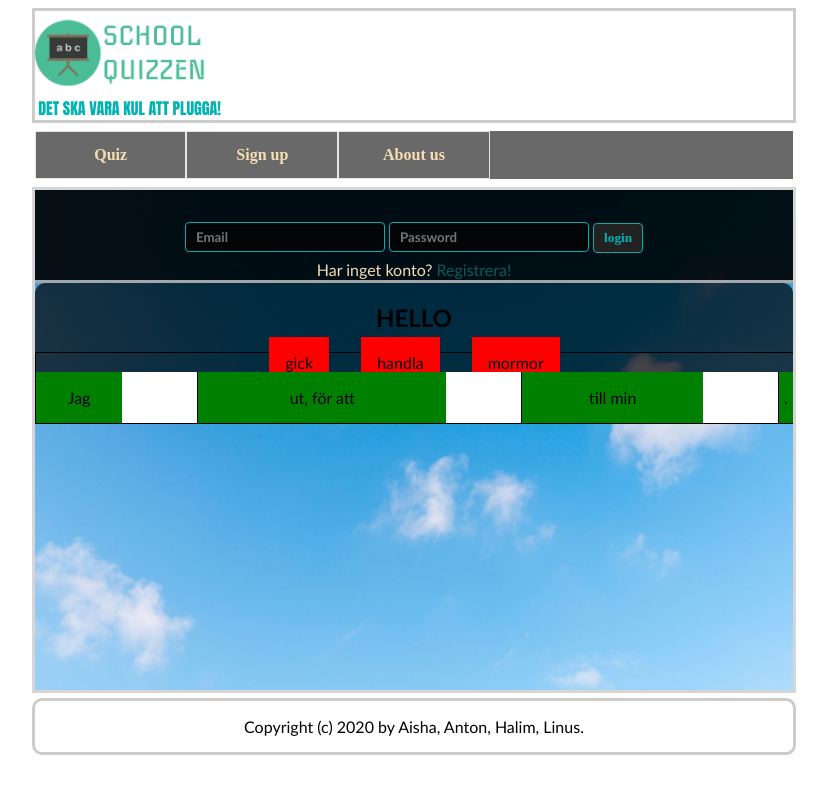
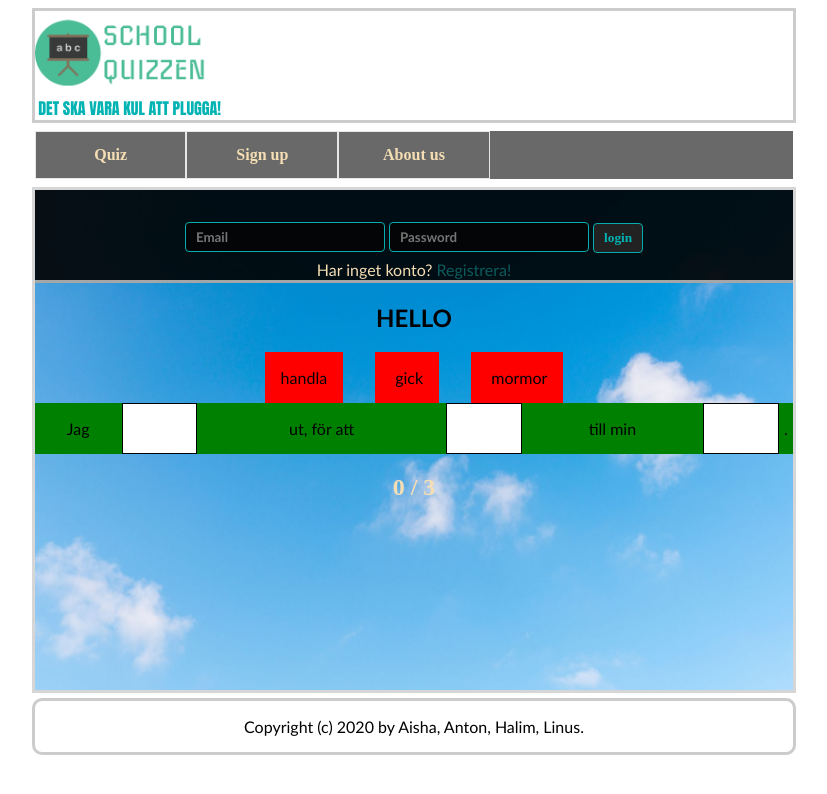
Before and after one commit to LinusSelven/web-application-quiz, a Vue app: page /svenskaQuiz in a window 1280 px wide. Shown: the top 794 px of the page, without its empty margins (226-1053 px from the left). Built offline with nearby package versions, Linux system fonts and the light colour scheme; no server answers; the HTML template or start-up script is replaced by a standard one.

Commit message:
fixed drag and drop, now shows score as well

```diff
--- a/src/components/svenskaQuiz.vue
+++ b/src/components/svenskaQuiz.vue
@@ -3,90 +3,95 @@
         <h1>HELLO</h1>
         <div class="q-question">
 
-            <div class="q-words-board" id="board-1" @dragover.prevent @drop.prevent="drop">
-                <p id="answer1" :draggable="true" @dragstart="dragStart" @dragover.stop>{{svenskaQuiz[0].quizAnswer1}}</p>
-                <p id="answer2" :draggable="true" @dragstart="dragStart" @dragover.stop>{{svenskaQuiz[0].quizAnswer2}}</p>
-                <p id="answer3" :draggable="true" @dragstart="dragStart" @dragover.stop>{{svenskaQuiz[0].quizAnswer3}}</p>
+            <div class="q-words-box" id="box-0" @dragover.prevent @drop.prevent="drop">
+                <p id="answer-1" :draggable="true" @dragstart="dragStart" @dragover.stop>
+                    {{svenskaQuiz[0].quizAnswer1}}</p>
+                <p id="answer-2" :draggable="true" @dragstart="dragStart" @dragover.stop>
+                    {{svenskaQuiz[0].quizAnswer2}}</p>
+                <p id="answer-3" :draggable="true" @dragstart="dragStart" @dragover.stop>
+                    {{svenskaQuiz[0].quizAnswer3}}</p>
             </div>
 
             <div class="q-answer">
                 <div class="part"><p>{{svenskaQuiz[0].quizPart1}}</p></div>
-                <div class="empty" id="board-2" @dragover.prevent @drop.prevent="drop"></div>
+                <div class="empty" id="box-1" @dragover.prevent @drop.prevent="drop"></div>
                 <div class="part"><p>{{svenskaQuiz[0].quizPart2}}</p></div>
-                <div class="empty" id="board-3" @dragover.prevent @drop.prevent="drop"></div>
+                <div class="empty" id="box-2" @dragover.prevent @drop.prevent="drop"></div>
                 <div class="part"><p>{{svenskaQuiz[0].quizPart3}}</p></div>
-                <div class="empty" id="board-4" @dragover.prevent @drop.prevent="drop"></div>
+                <div class="empty" id="box-3" @dragover.prevent @drop.prevent="drop"></div>
                 <div class="part"><p>{{svenskaQuiz[0].quizEnd}}</p></div>
             </div>
         </div>
+        <h2>{{countOfCorrectAnswers}} / {{svenskaQuiz.length * 3}}</h2>
     </div>
 </template>
 
 
 <script>
   export default {
-        name: "svenskaQuiz",
+    name: 'svenskaQuiz',
     data: function () {
       return {
         svenskaQuiz: [{
-                    "quizId": 1, "quizPart1": "Jag ", "quizPart2": "ut, för att ", "quizPart3": "till min ",
-                    "quizEnd": ".", "quizAnswer1": "gick", "quizAnswer2": "handla", "quizAnswer3": "mormor"
+          'quizId': 1, 'quizPart1': 'Jag ', 'quizPart2': 'ut, för att ', 'quizPart3': 'till min ',
+          'quizEnd': '.', 'quizAnswer1': 'handla', 'quizAnswer2': 'gick', 'quizAnswer3': 'mormor'
+        }],
+        correctPositions: [{
+          1: 2,
+          2: 1,
+          3: 3
         }],
         questionNumber: 0,
         countOfCorrectAnswers: 0,
         userHasGuessed: false,
         key: '0',
-                resultat: '',
+        resultat: ''
       }
     },
 
     methods: {
       nextQuestion: function () {
-                this.userHasGuessed = false;
-                this.resultat = '';
-                this.key = '0';
-                this.questionNumber += 1;
+        this.userHasGuessed = false
+        this.resultat = ''
+        this.key = '0'
+        this.questionNumber += 1
       },
 
-            drop: e => {
-                e.preventDefault();
+      drop: function (e) {
         const card_id = e.dataTransfer.getData('text')
-                console.log(card_id)
+        if (e.target.childNodes.length < 1 || e.target.id == 'box-0') {
           e.target.appendChild(document.getElementById(card_id))
+          this.userChoseAnswer(e.target.id, card_id)
+        }
+
       },
 
       dragStart: e => {
-                console.log("drag: " + e.target.id)
-                e.dataTransfer.setData('text', e.target.id);
+        e.dataTransfer.setData('text', e.target.id)
 
       },
 
-
-            userChoseAnswer: function (event) {
-                this.userHasGuessed = true;
-                if (event.target.value == this.geoQuiz[this.questionNumber].quizCorrectAnswer) {
-                    this.countOfCorrectAnswers += 1;
-                    return this.resultat = 'Rätt svar!';
-                } else {
-                    return this.resultat = 'Fel svar!';
-                }
+      userChoseAnswer: function (box, answer) {
+        let selectedBox = box.split('-')[1]
+        let selectedAnswer = answer.split('-')[1]
+        document.getElementById(answer).setAttribute('draggable', 'false')
+        this.correctPositions[0][selectedBox] == selectedAnswer ? this.countOfCorrectAnswers += 1 : this.return
       },
-
 
       getImgUrl: function (pic) {
         return require('../assets/' + pic)
       }
     },
 
-        mounted() {
+    mounted () {
       fetch('http://127.0.0.1:3000/api/geoQuiz/')
         .then((response) => {
-                    return response.json();
+          return response.json()
         })
         .then((data) => {
-                    console.log(data.geoQuiz);
-                    this.geoQuiz = data.geoQuiz;
-                });
+          console.log(data.geoQuiz)
+          this.geoQuiz = data.geoQuiz
+        })
     }
 
   }
@@ -110,9 +115,8 @@
         cursor: pointer;
     }
 
-    .svenskaquiz {
+    .svenskaquiz[data-v-005fc852] {
         background: rgba(0, 0, 0, .7);
-        border-radius: 10px;
         display: inline-block;
         text-align: center;
         width: 100%;
@@ -121,42 +125,33 @@
     .q-question {
         display: table;
         width: 100%;
-        border: 1px solid black;
         border-right: none;
         box-sizing: border-box;
     }
 
-    .q-words-board[data-v-005fc852] {
+    .q-words-box {
         padding: 1em;
     }
 
-    .q-words-board p {
+    .q-words-box p {
         background: red;
         display: inline;
         padding: 1em;
         margin: 1em;
-        /* justify-content: space-between; */
-        /* align-content: center; */
-        /* text-align: center; */
     }
 
     .q-question > .q-answer {
         display: inline-table;
-        /* justify-content: center; */
         background-color: green;
-        /* align-content: center; */
         text-align: center;
         width: 100%;
     }
 
     .q-question > .q-answer > .empty {
         background: white;
-        border-right: 1px solid black;
+        border: 1px solid black;
         display: table-cell;
         text-align: center;
-    }
-
-    .empty{
         width: 10%;
     }
 
```
Lines whose indentation alone changed are shown as unchanged.
